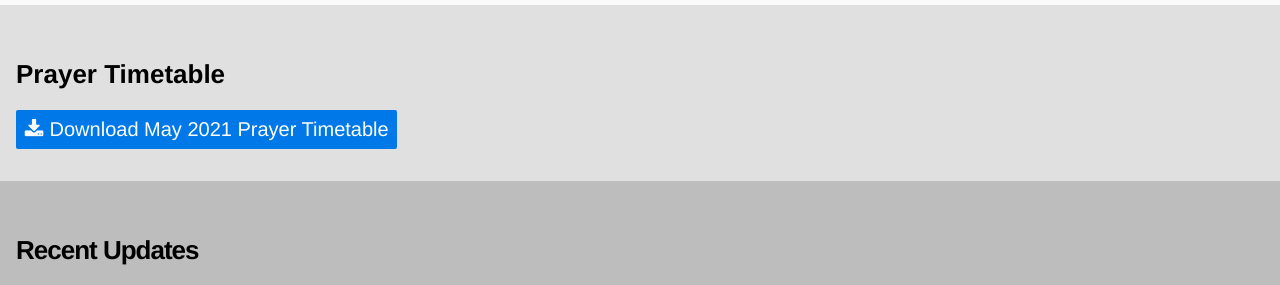
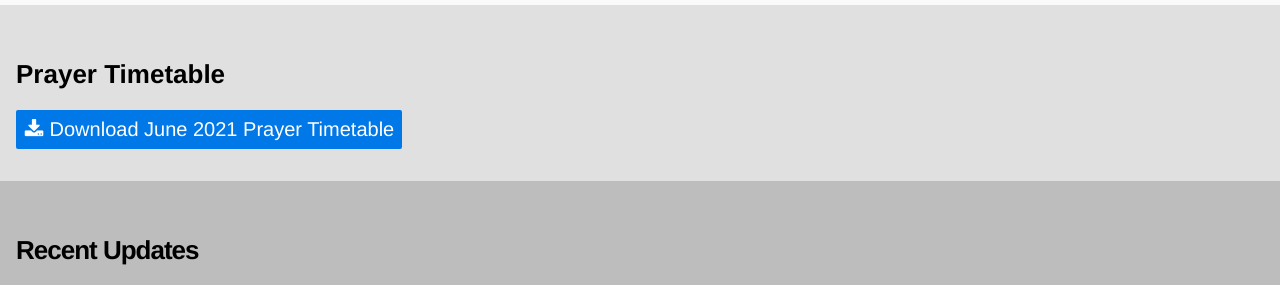
Before and after one commit to ecclesmosque/ecclesmosque.github.io, a Jekyll site: the page built from _pages/home.md, in a window 1280 px wide. Shown: the part 209-494 px from the top of the page. Built offline with Jekyll 4.4.1, drawn with Linux system fonts in a browser that asks for light colours; grey boxes are pictures that could not be loaded.

Commit message:
June 2021 timetable

```diff
--- a/_data/timetable.yml
+++ b/_data/timetable.yml
@@ -1,3 +1,7 @@
+- id: 2021-06
+  label: June 2021
+  guid: 17dJ7Wv4i9nRoHrMe7IC7aDaOQjVSvpUt
+
 - id: 2021-05
   label: May 2021
   guid: 1PM27DtaChuesgnLcq3j8C4PwN59IO47S
```
